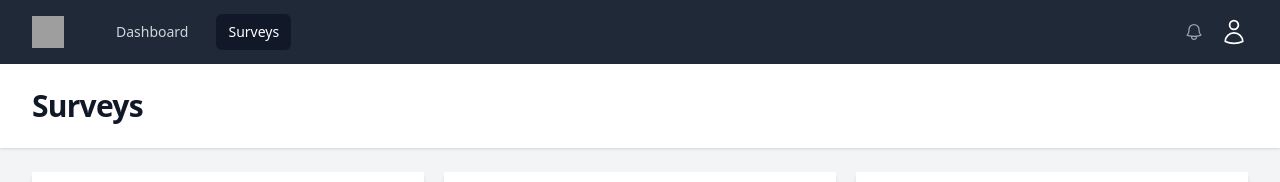
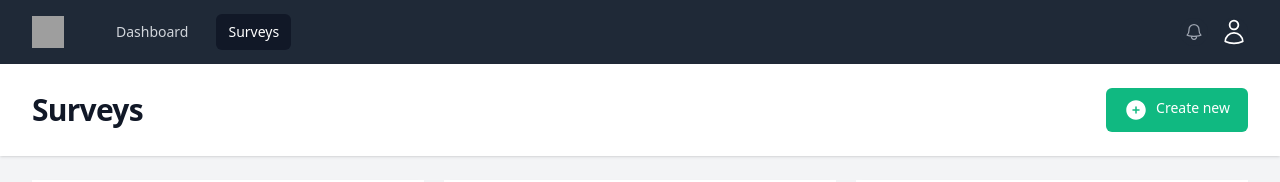
Before and after one commit to MaaLTD/reactLaravelApp, a React (Vite) app in the folder react/: page /surveys in a window 1280 px wide. Shown: the top 182 px of the page. Built offline with nearby package versions, Linux system fonts and the light colour scheme; grey boxes are pictures that could not be loaded.

Commit message:
create survey form

```diff
--- a/react/src/router.jsx
+++ b/react/src/router.jsx
@@ -5,6 +5,7 @@
 import Surveys from "./views/Surveys";
 import GuestLayout from "./components/GuestLayout.jsx";
 import DefaultLayout from "./components/DefaultLayout";
+import SurveyView from "./views/SurveyView";
 
 const router = createBrowserRouter([
     {
@@ -22,6 +23,10 @@
             {
                 path: "/surveys",
                 element: <Surveys />
+            },
+            {
+                path: "/surveys/create",
+                element: <SurveyView />
             },
         ]
     },
--- /dev/null
+++ b/react/src/views/SurveyView.jsx
@@ -0,0 +1,9 @@
+import PageComponent from "../components/PageComponent";
+
+export default function SurveyView() {
+    return (
+        <PageComponent title="Create new survey">
+            survey for here
+        </PageComponent>
+    );
+}
--- a/react/src/views/Surveys.jsx
+++ b/react/src/views/Surveys.jsx
@@ -1,6 +1,8 @@
 import PageComponent from "../components/PageComponent";
 import {useStateContext} from "../contexts/ContextProvider.jsx";
 import SurveyListItem from "../components/SurveyListItem";
+import TButton from "../components/core/TButton";
+import {PlusCircleIcon} from "@heroicons/react/24/solid/index.js";
 
 export default function Surveys() {
 
@@ -11,7 +13,14 @@
     }
 
     return (
-        <PageComponent title="Surveys">
+        <PageComponent title="Surveys" buttons={
+            (
+                <TButton color="green" to="/surveys/create">
+                    <PlusCircleIcon className="h-6 w-6 mr-2"/>
+                    Create new
+                </TButton>
+            )
+        }>
             <div className="grid grid-cols-1 gap-5 sm:grid-cols-2 md:grid-cols-3">
                 {surveys.map(survey => (
                     <SurveyListItem survey={survey} key={survey.id} onDeleteClick={onDeleteClick}/>
```
